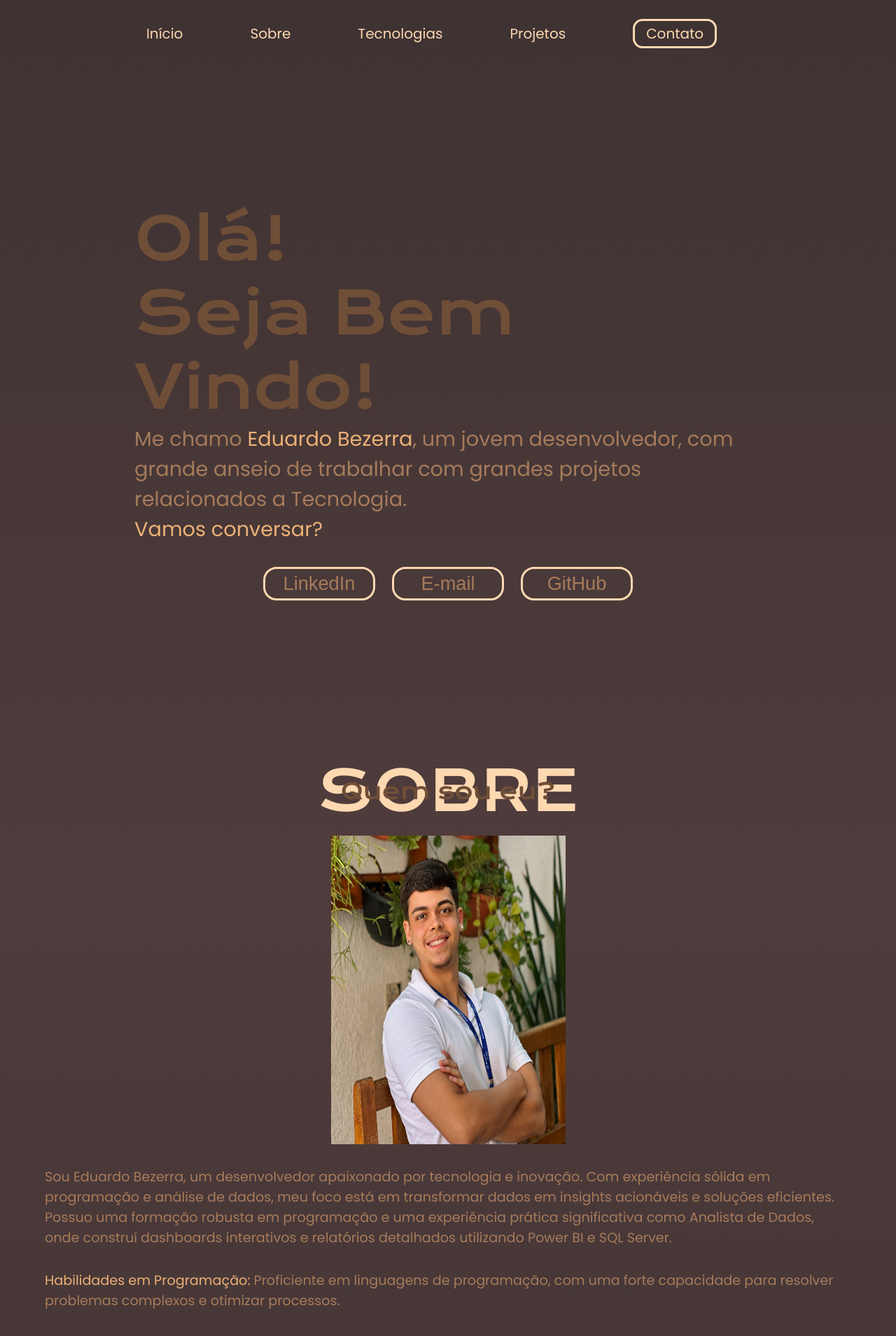
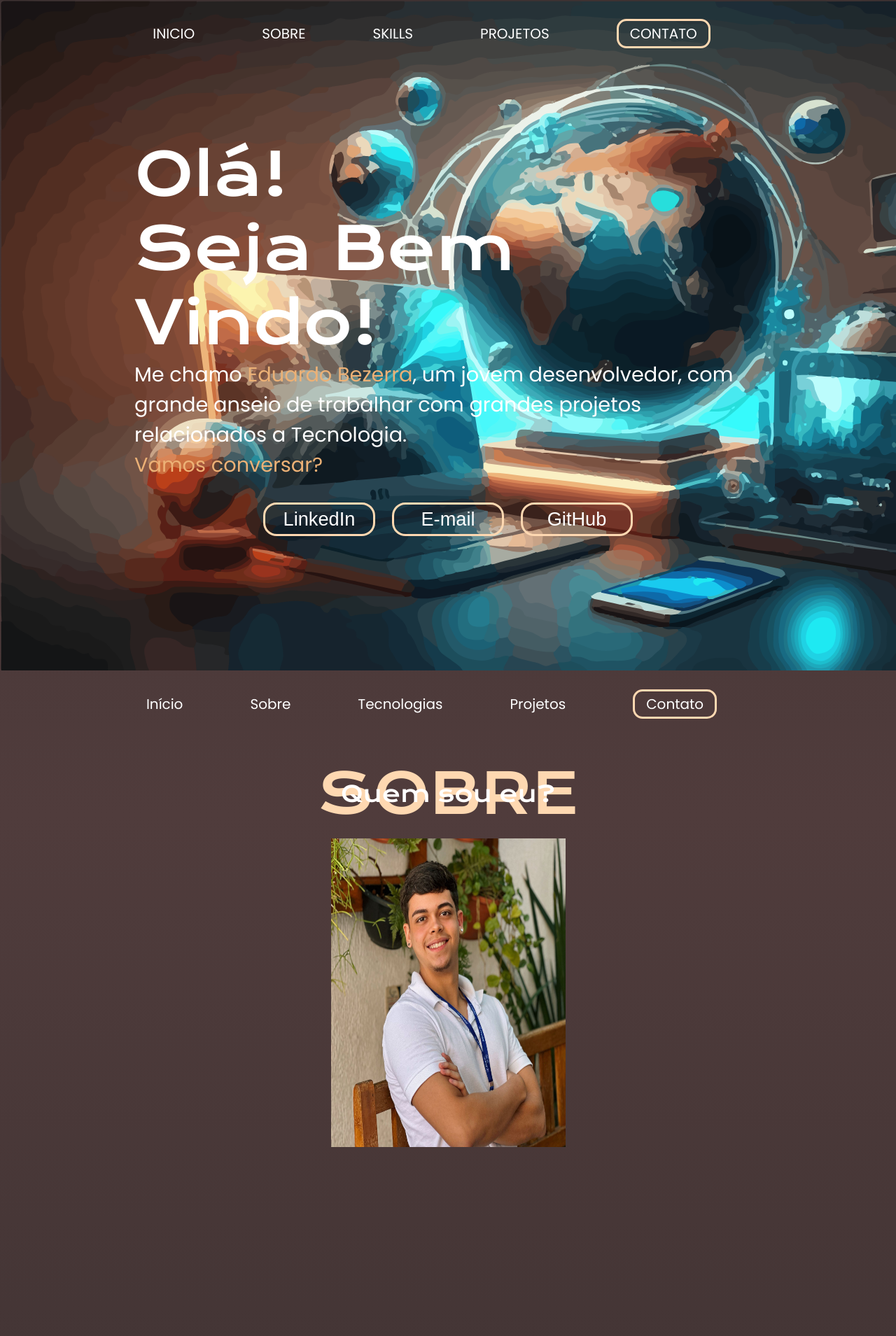
Before and after one commit to EduardoBOliveira/MeuPortifolio, a React (Vite) app in the folder Portifolio/: page / in a window 1280 px wide. Shown: the top 1909 px of the page at 70% size. Built offline with nearby package versions, Linux system fonts and the light colour scheme.

Commit message:
Ajuste na Tela INICIO

```diff
--- a/Portifolio/src/Components/Header/style.css
+++ b/Portifolio/src/Components/Header/style.css
@@ -4,6 +4,7 @@
   justify-content: center;
   align-items: center;
   height: 6em;
+  background-color: transparent;
 }
 
 .header_lista {
--- a/Portifolio/src/Pages/Home/index.jsx
+++ b/Portifolio/src/Pages/Home/index.jsx
@@ -8,12 +8,45 @@ import "./sobre.css";
 import "./tecnologias.css";
 
 
+
 export default function Home() {
   return (
     <>
-      <Header />
       <main className="container">
         <article className="intro">
+          <div className="corpo_da_tela_intro">
+
+            <header className="container_header" id="inicio">
+              <ul className="header_lista">
+                <li className="header_lista_item">
+                  <a href="#inicio" className="header_lista_item_link">
+                    INICIO
+                  </a>
+                </li>
+                <li className="header_lista_item">
+                  <a href="#sobre" className="header_lista_item_link">
+                    SOBRE
+                  </a>
+                </li>
+                <li className="header_lista_item">
+                  <a href="#tecnologias" className="header_lista_item_link">
+                    SKILLS
+                  </a>
+                </li>
+                <li className="header_lista_item">
+                  <a href="#projetos" className="header_lista_item_link">
+                    PROJETOS
+                  </a>
+                </li>
+                <li className="header_lista_item">
+                  <a href="#contato" className="header_lista_item_link_contato">
+                    CONTATO
+                  </a>
+                </li>
+              </ul>
+            </header>
+
+            <div>
               <div className="intro_tipografias">
                 <p className="intro_tipografias_textos_introducao">Olá!</p>
 
@@ -67,13 +100,18 @@ export default function Home() {
                 </div>
               </div>
 
+            </div>
+          </div>
         </article>
 
         <article className="sobre">
-          <div className="sobre_titulo" id="sobre">
+          <div id="sobre">
+            <Header />
+              <div className="sobre_titulo">
                 <p className="titulo_atras">SOBRE</p>
                 <p className="titulo_frente">Quem sou eu?</p>
               </div>
+
               <div className="sobre_container">
                 <img
                   src={FotoSecundaria}
@@ -82,35 +120,26 @@ export default function Home() {
                 />
                 <div className="container_texto">
                   <p className="sobre_texto">
-                Sou Eduardo Bezerra, um desenvolvedor apaixonado por tecnologia e inovação.
-                Com experiência sólida em programação e análise de dados,
-                meu foco está em transformar dados em insights acionáveis e soluções eficientes.
-                Possuo uma formação robusta em programação e uma experiência prática significativa como
-                Analista de Dados, onde construí dashboards interativos e relatórios detalhados
-                utilizando Power BI e SQL Server.
+
                   </p>
                   <p className="sobre_texto">
-                <span className="destaque">Habilidades em Programação:</span> Proficiente em linguagens de programação,
-                com uma forte capacidade para resolver problemas complexos e otimizar processos.
+
                   </p>
                   <p className="sobre_texto">
-                <span className="destaque">Análise de Dados:</span> Experiência prática em análise de dados,
-                extração e manipulação de grandes volumes de dados para gerar insights valiosos.
-                Utilizo ferramentas como SQL Server para consultas avançadas e
-                Power BI para criar visualizações interativas e intuitivas.
+
                   </p>
+
                   <p className="sobre_texto">
-                <span className="destaque">Criação de Dashboards:</span> Habilidade em desenvolver dashboards personalizados no Power BI,
-                facilitando a visualização e interpretação de dados complexos para suportar a tomada de decisões
-                estratégicas.
+
                   </p>
+                </div>
               </div>
           </div>
         </article>
 
         <article className="tecnologias">
           <p className="tecnologias_titulo" id="tecnologias">
-            Tecnologias
+            SKILLS
           </p>
           <p className="tecnologias_texto">
             Minha linguagem dominante é <span className="destaque">Python</span>, porem possuo conhecimento em Java, Spring, e frameworks Web,
--- a/Portifolio/src/Pages/Home/intro.css
+++ b/Portifolio/src/Pages/Home/intro.css
@@ -9,12 +9,26 @@ body {
   }
 
 .intro {
+  background-image: url(../../assets/tela_fundo1.svg);
+  background-repeat: no-repeat;
+  background-size: cover;
+  height: 100%;
+  width: 100%;
+
   display: flex;
   justify-content: center;
   align-items: center;
-  padding: 12em;
-  gap: 15em;
+  padding-right: 15%;
+  padding-left: 15%;
+  padding-bottom: 15%;
 }
+
+.corpo_da_tela_intro {
+  display: flex;
+  flex-direction: column;
+  gap: 100px;
+}
+
 
 .intro_tipografias {
   display: flex;
--- a/Portifolio/src/Styles/global.css
+++ b/Portifolio/src/Styles/global.css
@@ -15,12 +15,12 @@ html {
 :root {
   --fonte-poppins: "Poppins", sans-serif;
   --fonte-krona-one: "Krona One", sans-serif;
-  --cor-paragrafos: #A67B5B;
-  --cor-titulos: #6F4E37;
+  --cor-paragrafos: #FFFF;
+  --cor-titulos: #FFFFFF;
   --cor-destaque-texto: #ECB176;
   --cor-bordas: #FED8B1;
   --cor-body-principal:#F9DBBA;
   --cor-body-segundarias:#494036;
-  --cor-palavras-menu:#FED8B1;
+  --cor-palavras-menu:#FFF;
   --cor-fundo-do-hoover:#ECB176;
 }
```
Also changed, not shown: Portifolio/src/assets/tela_fundo.jpg (added), Portifolio/src/assets/tela_fundo1.svg (added). Lines whose indentation alone changed are shown as unchanged.
